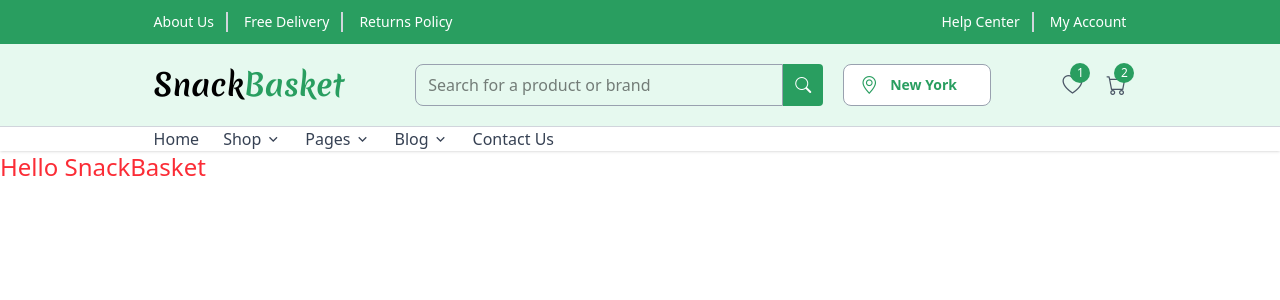
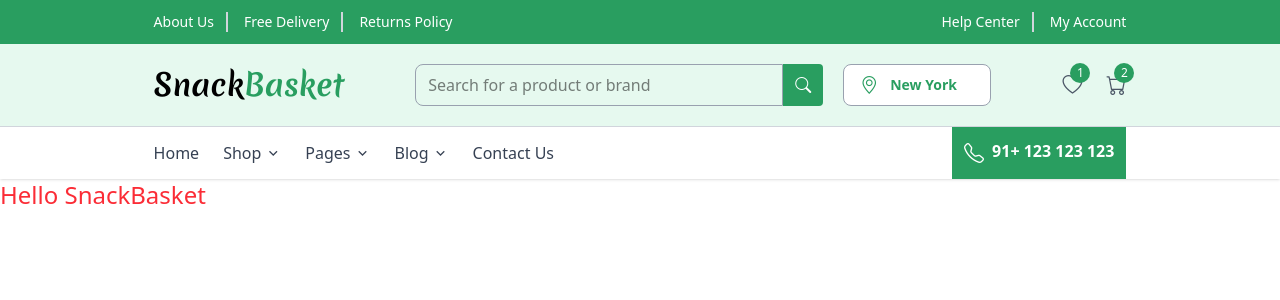
Before and after one commit to Jisap/Responsive-E-Commerce-SnackBasket, a Next.js app: page / in a window 1280 px wide. Shown: the top 300 px of the page. Built offline with nearby package versions, Linux system fonts and the light colour scheme; a web font is replaced by a local one.

Commit message:
Add phone contact button to BottomNavbar for improved accessibility on larger screens.

```diff
--- a/app/Components/Nabar/BottomNavbar.tsx
+++ b/app/Components/Nabar/BottomNavbar.tsx
@@ -145,8 +145,13 @@ const BottomNavbar = () => {
               )
           ))}
         </nav>
+
+        <button className="nav-button cursor-pointer font-bold bg-prim text-white p-3 hidden lg:flex">
+          <i className="bi bi-telephone pe-2 text-xl"></i> 91+ 123 123 123
+        </button>
+
+        {/* Mobile Nav header */}
       </div>
-
     </div>
   )
 }
```
